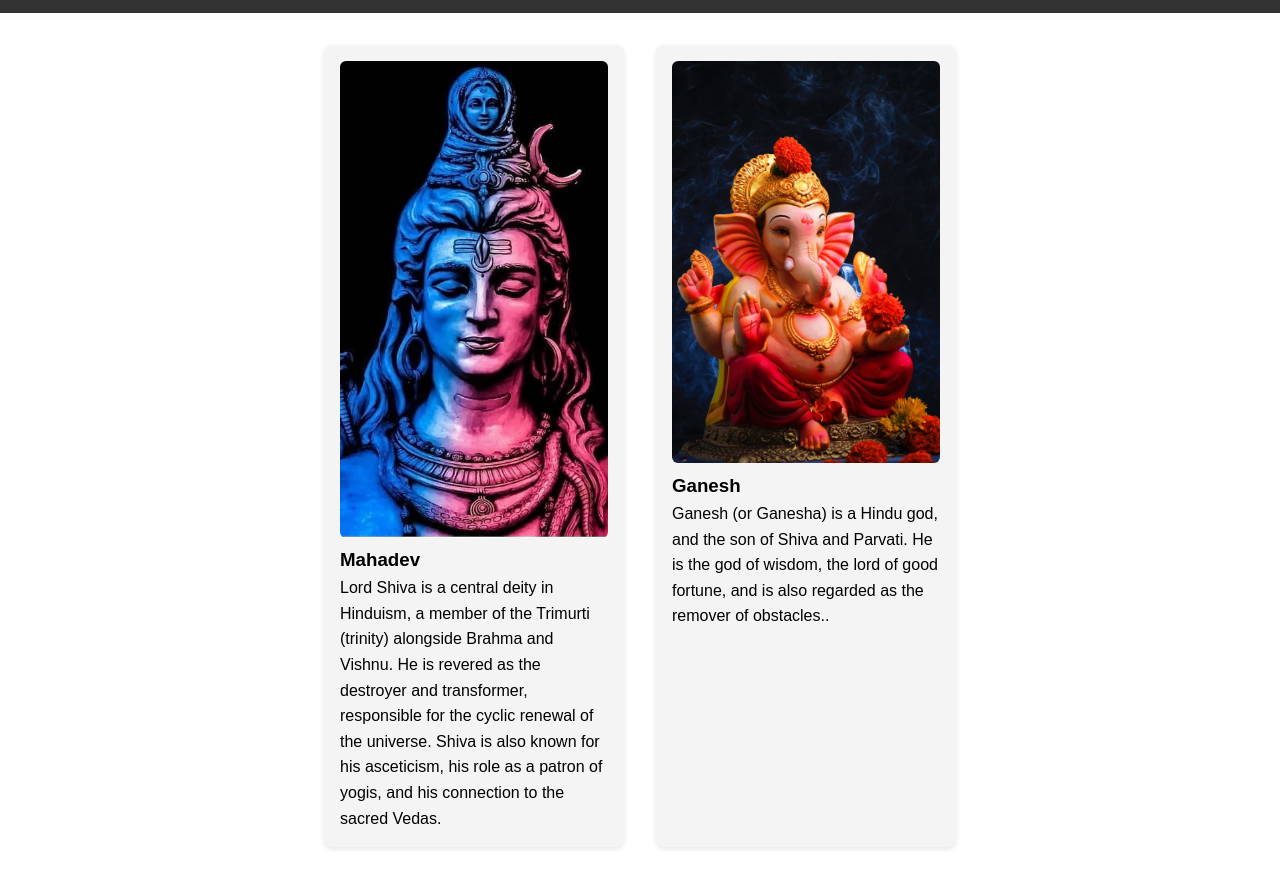
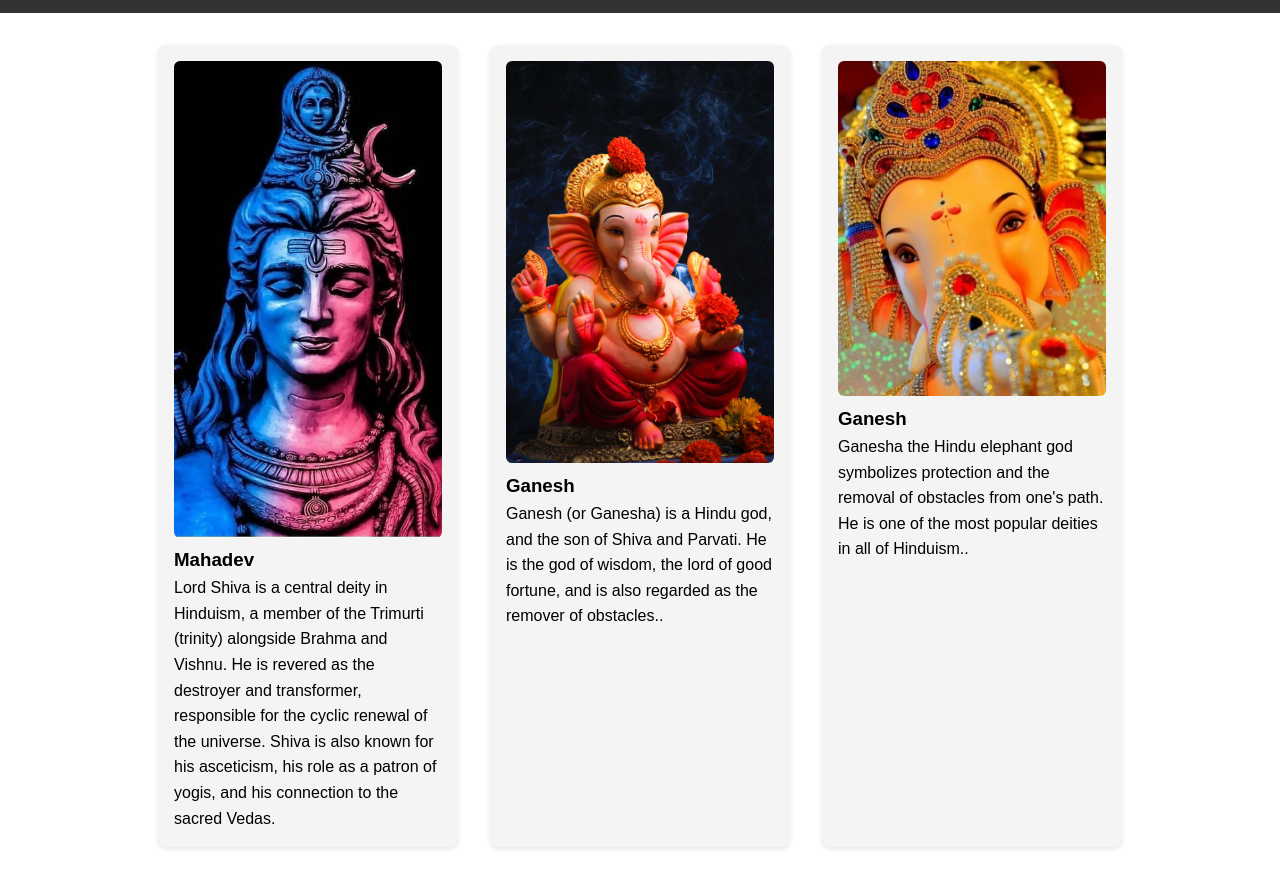
Before and after one commit to Sakshibodare08/assignment-18, a plain HTML site: page index.html in a window 1280 px wide. Shown: the part 57-936 px from the top of the page. Drawn offline with Linux system fonts and the light colour scheme.

Commit message:
card3 added

```diff
--- a/index.html
+++ b/index.html
@@ -100,5 +100,11 @@ body {
         <h3>Ganesh </h3>
         <p>Ganesh (or Ganesha) is a Hindu god, and the son of Shiva and Parvati. He is the god of wisdom, the lord of good fortune, and is also regarded as the remover of obstacles..</p>
       </div>
+      <div class="card">
+        <img src="./img/ganesh2.jpg" alt="Card Image">
+        <h3>Ganesh</h3>
+        <p>Ganesha the Hindu elephant god symbolizes protection and the removal of obstacles from one's path. He is one of the most popular deities in all of Hinduism..</p>
+      </div>
+    </section>
 </body>
 </html>
```
